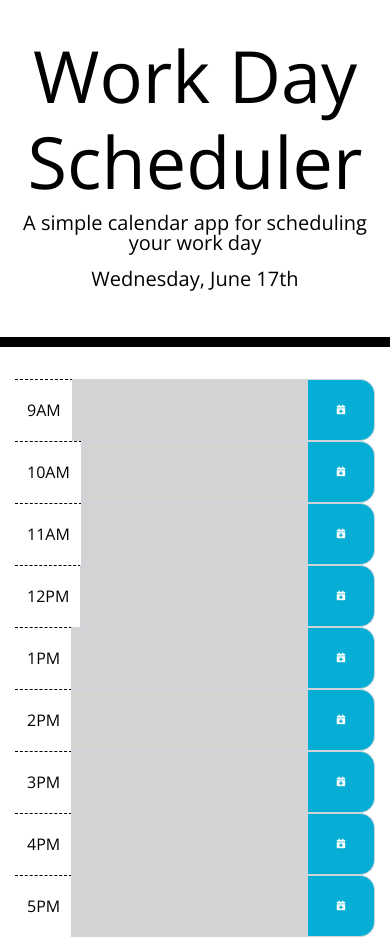
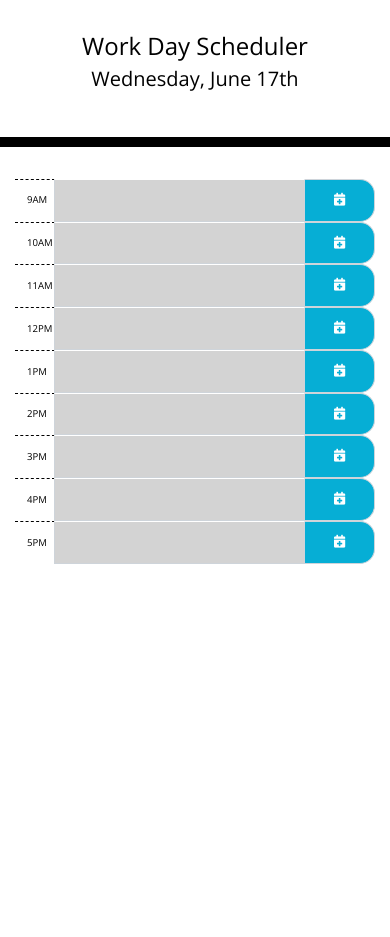
Before and after one commit to christopherConcannon/calendar-app, a plain HTML site: page index.html in a window 390 px wide. After the commit the page ends 844 px from the top, so only its background shows below. Drawn offline with nearby package versions, Linux system fonts and the light colour scheme.

Commit message:
added responsive styles

```diff
--- a/assets/css/style.css
+++ b/assets/css/style.css
@@ -19,6 +19,10 @@ textarea {
 	color: black;
 	border-radius: 0;
 	border-bottom: 10px solid black;
+}
+
+.container {
+  padding-bottom: 5rem;
 }
 
 /* why do we need this class? the behavior and user agent style is the same for the textarea without it */
@@ -44,7 +48,9 @@ textarea {
   color: #000000;
   border: none;
   border-top: 1px dashed #000000;
-	border-radius: 0;
+  border-radius: 0;
+  /* this works to fix variable widths due to 1 or 2 digit time, but is there a better way to do this leveraging flex/-basis/-grow/-shrink? */
+  width: 4rem;
 }
 
 .past {
@@ -78,5 +84,33 @@ textarea {
 
 /* CUSTOM STYLES */
 .saveBtn i {
-	font-size: .6em;
+	font-size: .8em;
 }
+
+.input-group textarea{
+  border-top: 1px solid white;
+}
+
+/* BOOTSTRAP OVERRIDE */
+@media screen and (max-width: 768px) {
+  .display-3 {
+    font-size: 2.5rem;
+  }
+}
+
+@media screen and (max-width: 576px) {
+  .display-3 {
+    font-size: 1.5rem;
+  }
+  #description {
+    display: none;
+  }
+  .form-control {
+    font-size: .6rem;
+  }
+  .hour {
+    width: 2.5rem;
+    font-size: .6rem;
+  }
+
+}
```
